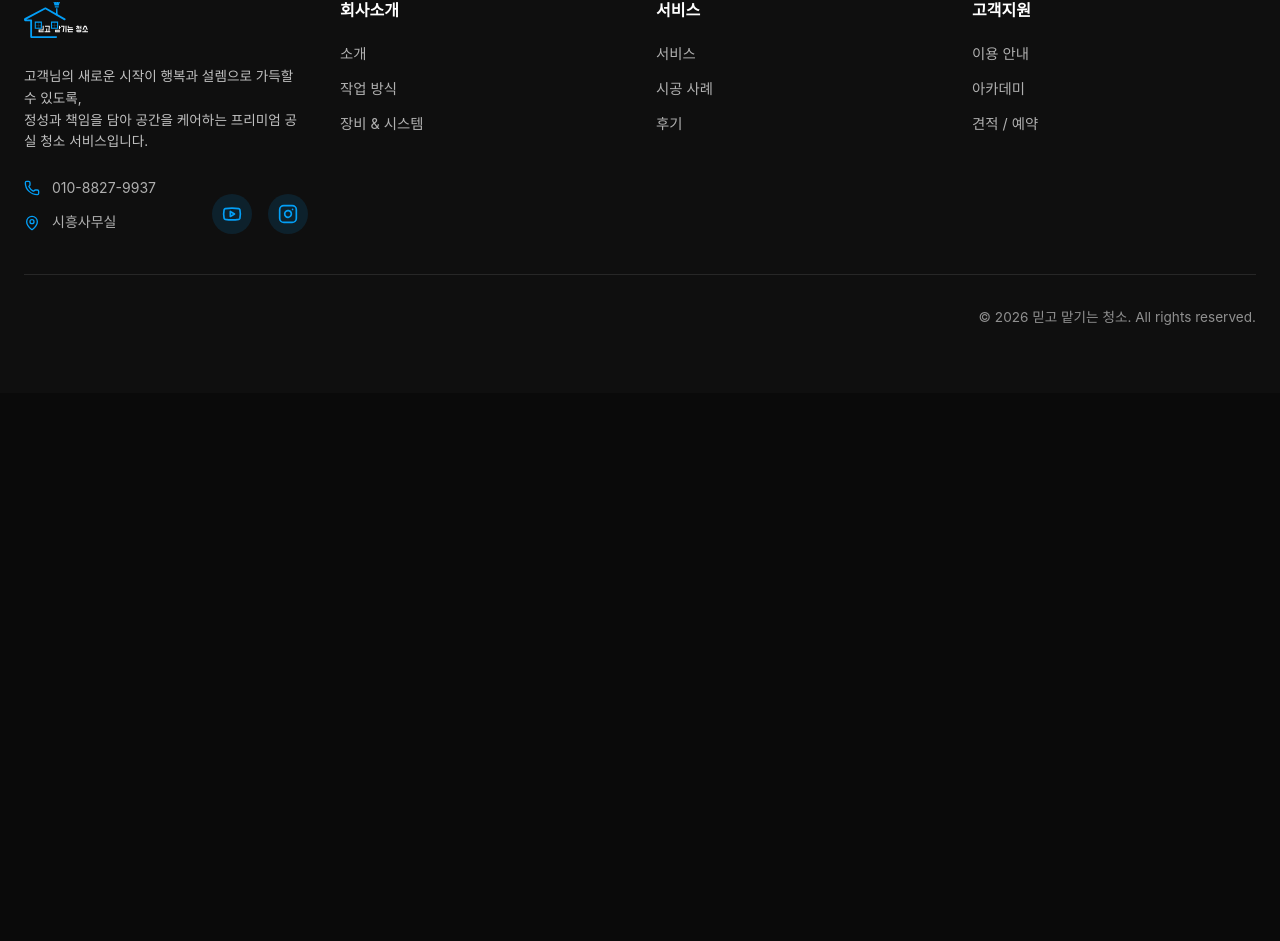
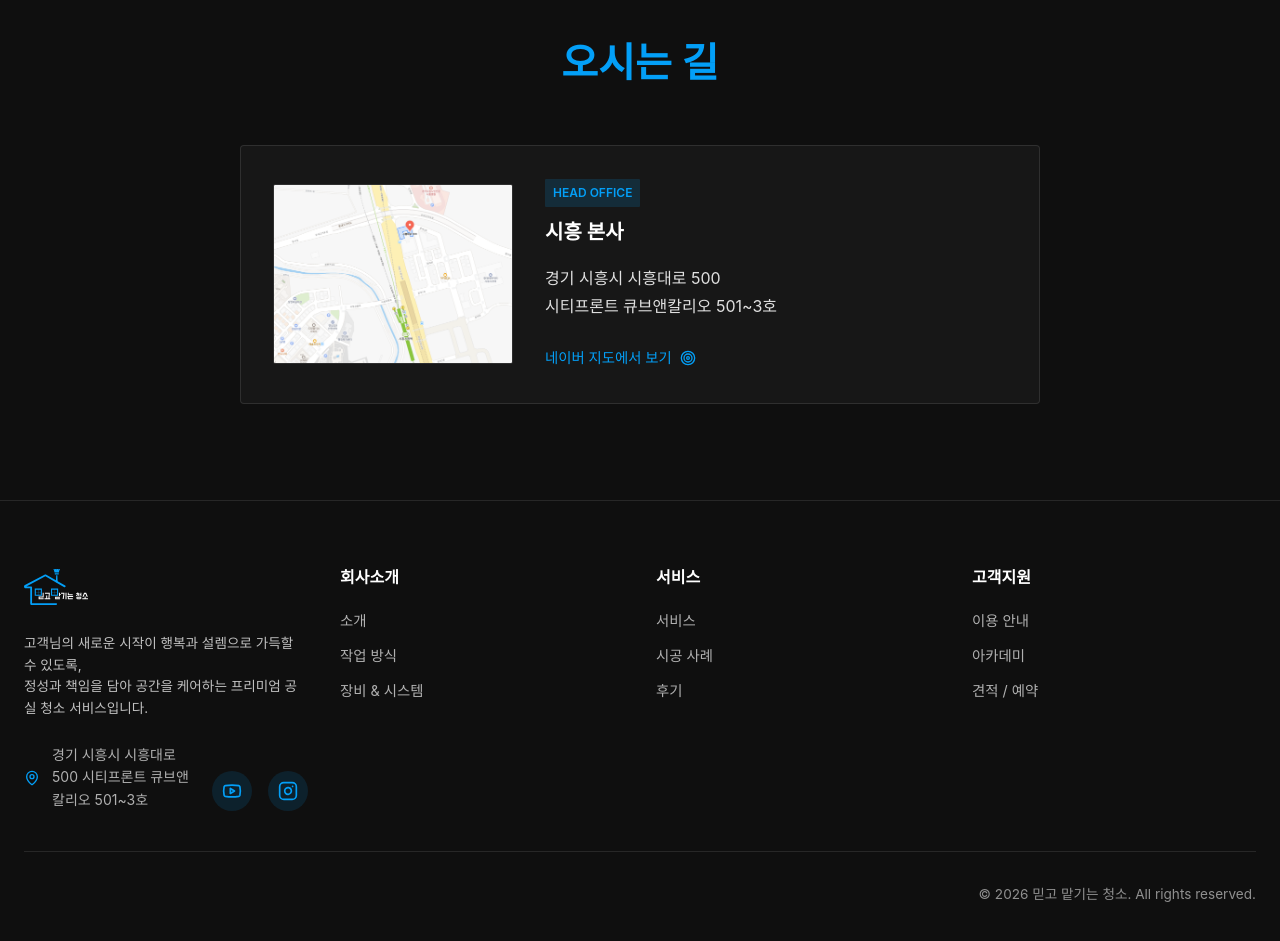
Before and after one commit to 1rrock/t_clean, a Next.js app: page /about in a window 1280 px wide. Shown: the part 1691-2632 px from the top of the page. Before the commit the page ends 2084 px from the top, so only its background shows below. Built offline with nearby package versions, Linux system fonts and the light colour scheme; a web font is replaced by a local one; what @mui/material-nextjs would draw is missing.

Commit message:
feat: update footer contact information and add location map image, adjust hero text color, and refine about page philosophy icons

```diff
--- a/app/about/page.tsx
+++ b/app/about/page.tsx
@@ -166,6 +166,132 @@ export default function AboutPage() {
 					</Box>
 				</Container>
 			</Box>
+
+			{/* Directions Section - 오시는 길 */}
+			<Box
+				sx={{
+					py: { xs: 8, md: 12 },
+					backgroundColor: colors.background.dark,
+				}}
+			>
+				<Container maxWidth="lg">
+					<motion.div
+						initial="hidden"
+						whileInView="visible"
+						viewport={{ once: true }}
+						variants={fadeInUp}
+					>
+						<Box
+							component="h3"
+							sx={{
+								...commonStyles.sectionTitle,
+								textAlign: 'center',
+								mb: 6,
+							}}
+						>
+							오시는 길
+						</Box>
+
+						<Box
+							component="a"
+							href="https://map.naver.com/v5/search/경기%20시흥시%20시흥대로%20500"
+							target="_blank"
+							rel="noopener noreferrer"
+							sx={{
+								display: 'block',
+								textDecoration: 'none',
+								color: colors.text.primary,
+								maxWidth: 800,
+								mx: 'auto',
+								p: 4,
+								borderRadius: 2,
+								border: `1px solid ${colors.border.default}`,
+								backgroundColor: colors.background.card,
+								transition: 'all 0.3s ease',
+								'&:hover': {
+									transform: 'translateY(-4px)',
+									boxShadow: colors.shadow.hover,
+									borderColor: colors.border.hover,
+									'& .map-image': {
+										transform: 'scale(1.1)',
+									},
+								},
+							}}
+						>
+							<Box sx={{ display: 'flex', flexDirection: { xs: 'column', md: 'row' }, alignItems: 'center', gap: 4 }}>
+								{/* Map Image */}
+								<Box
+									sx={{
+										width: { xs: '100%', md: 240 },
+										height: 180,
+										borderRadius: 1,
+										overflow: 'hidden',
+										border: `1px solid ${colors.border.default}`,
+										position: 'relative',
+									}}
+								>
+									<Box
+										component="img"
+										src="/images/location_map.png"
+										alt="Map of Siheung Office Location"
+										className="map-image"
+										sx={{
+											width: '100%',
+											height: '100%',
+											objectFit: 'cover',
+											transition: 'transform 0.5s ease',
+										}}
+									/>
+								</Box>
+
+								<Box sx={{ flex: 1, textAlign: { xs: 'center', md: 'left' } }}>
+									<Box sx={{ mb: 2 }}>
+										<Box
+											component="span"
+											sx={{
+												display: 'inline-block',
+												px: 1,
+												py: 0.5,
+												mb: 1,
+												borderRadius: 0.5,
+												backgroundColor: 'rgba(3, 159, 247, 0.15)', // colors.primary.light is #CEECFD which is too light for bg, using custom alpha
+												color: colors.primary.main,
+												fontSize: '0.75rem',
+												fontWeight: 600,
+											}}
+										>
+											HEAD OFFICE
+										</Box>
+										<Box component="h4" sx={{ fontSize: '1.25rem', fontWeight: 600, mb: 0.5 }}>
+											시흥 본사
+										</Box>
+									</Box>
+
+									<Box sx={{ color: colors.text.secondary, mb: 3 }}>
+										경기 시흥시 시흥대로 500
+										<br />
+										시티프론트 큐브앤칼리오 501~3호
+									</Box>
+
+									<Box
+										sx={{
+											display: 'inline-flex',
+											alignItems: 'center',
+											gap: 1,
+											color: colors.primary.main,
+											fontWeight: 500,
+											fontSize: '0.9rem',
+										}}
+									>
+										네이버 지도에서 보기
+										<Target size={16} />
+									</Box>
+								</Box>
+							</Box>
+						</Box>
+					</motion.div>
+				</Container>
+			</Box>
 		</Box>
 	);
 }
--- a/app/layout.tsx
+++ b/app/layout.tsx
@@ -96,7 +96,6 @@ export default function RootLayout({
               name: '믿고 맡기는 청소',
               description: '프리미엄 공실 청소 서비스 전문가',
               url: 'https://t-clean.vercel.app',
-              telephone: '010-8827-9937',
               address: {
                 '@type': 'PostalAddress',
                 streetAddress: '시흥',
--- a/src/components/layout/Footer.tsx
+++ b/src/components/layout/Footer.tsx
@@ -1,34 +1,34 @@
 'use client';
 
-import {Box, Container, Divider, Typography} from '@mui/material';
-import {Instagram, Youtube, Phone, MapPin} from 'lucide-react';
+import { Box, Container, Divider, Typography } from '@mui/material';
+import { Instagram, Youtube, Phone, MapPin } from 'lucide-react';
 import Image from 'next/image';
 import Link from 'next/link';
-import {colors} from "@/lib/theme/colors";
+import { colors } from "@/lib/theme/colors";
 
 const footerMenus = [
     {
         title: '회사소개',
         links: [
-            {label: '소개', href: '/about'},
-            {label: '작업 방식', href: '/how-we-work'},
-            {label: '장비 & 시스템', href: '/equipment'},
+            { label: '소개', href: '/about' },
+            { label: '작업 방식', href: '/how-we-work' },
+            { label: '장비 & 시스템', href: '/equipment' },
         ],
     },
     {
         title: '서비스',
         links: [
-            {label: '서비스', href: '/service'},
-            {label: '시공 사례', href: '/case-study'},
-            {label: '후기', href: '/review'},
+            { label: '서비스', href: '/service' },
+            { label: '시공 사례', href: '/case-study' },
+            { label: '후기', href: '/review' },
         ],
     },
     {
         title: '고객지원',
         links: [
-            {label: '이용 안내', href: '/notice'},
-            {label: '아카데미', href: '/academy'},
-            {label: '견적 / 예약', href: '/reservation'},
+            { label: '이용 안내', href: '/notice' },
+            { label: '아카데미', href: '/academy' },
+            { label: '견적 / 예약', href: '/reservation' },
         ],
     },
 ];
@@ -40,7 +40,7 @@ export default function Footer() {
             sx={{
                 backgroundColor: colors.background.dark,
                 color: 'white',
-                py: {xs: 6, md: 8},
+                py: { xs: 6, md: 8 },
                 borderTop: `1px solid ${colors.border.default}`,
             }}
         >
@@ -49,20 +49,20 @@ export default function Footer() {
                 <Box
                     sx={{
                         display: 'grid',
-                        gridTemplateColumns: {xs: '1fr', md: 'repeat(2, 1fr)', lg: 'repeat(4, 1fr)'},
-                        gap: {xs: 3, md: 4},
+                        gridTemplateColumns: { xs: '1fr', md: 'repeat(2, 1fr)', lg: 'repeat(4, 1fr)' },
+                        gap: { xs: 3, md: 4 },
                         mb: 5,
                     }}
                 >
                     {/* 로고 & 소개 */}
                     <Box>
-                        <Box sx={{mb: 3, position: 'relative', width: 64, height: 44}}>
+                        <Box sx={{ mb: 3, position: 'relative', width: 64, height: 44 }}>
                             <Image
                                 src="/logo.svg"
                                 alt="믿고 맡기는 청소"
                                 fill
                                 sizes="64px"
-                                style={{objectFit: 'contain'}}
+                                style={{ objectFit: 'contain' }}
                             />
                         </Box>
                         <Typography variant="body2" sx={{
@@ -73,29 +73,23 @@ export default function Footer() {
                             color: colors.text.secondary
                         }}>
                             고객님의 새로운 시작이 행복과 설렘으로 가득할 수 있도록,
-                            <br/>
+                            <br />
                             정성과 책임을 담아 공간을 케어하는 프리미엄 공실 청소 서비스입니다.
                         </Typography>
 
                         {/* 연락처 정보 */}
-                        <Box sx={{display: 'flex', gap: 1.5}}>
-                            <Box sx={{display: 'flex', flexDirection: 'column', gap: 1.5, flexGrow: 1}}>
-                                <Box sx={{display: 'flex', alignItems: 'center', gap: 1.5}}>
-                                    <Phone size={16} color={colors.primary.main} style={{flexShrink: 0}}/>
-                                    <Typography variant="body2" sx={{color: colors.text.tertiary}}>
-                                        010-8827-9937
-                                    </Typography>
-                                </Box>
-                                <Box sx={{display: 'flex', alignItems: 'center', gap: 1.5}}>
-                                    <MapPin size={16} color={colors.primary.main} style={{flexShrink: 0}}/>
-                                    <Typography variant="body2" sx={{color: colors.text.tertiary}}>
-                                        시흥사무실
+                        <Box sx={{ display: 'flex', gap: 1.5 }}>
+                            <Box sx={{ display: 'flex', flexDirection: 'column', gap: 1.5, flexGrow: 1 }}>
+                                <Box sx={{ display: 'flex', alignItems: 'center', gap: 1.5 }}>
+                                    <MapPin size={16} color={colors.primary.main} style={{ flexShrink: 0 }} />
+                                    <Typography variant="body2" sx={{ color: colors.text.tertiary }}>
+                                        경기 시흥시 시흥대로 500 시티프론트 큐브앤칼리오 501~3호
                                     </Typography>
                                 </Box>
                             </Box>
 
                             {/* 소셜 미디어 */}
-                            <Box sx={{display: 'flex', alignItems: 'end', gap: 2}}>
+                            <Box sx={{ display: 'flex', alignItems: 'end', gap: 2 }}>
                                 <Link
                                     href="https://www.youtube.com/@%EB%AF%BF%EA%B3%A0%EB%A7%A1%EA%B8%B0%EB%8A%94%EC%B2%AD%EC%86%8C-f8n"
                                     target="_blank" rel="noopener noreferrer">
@@ -117,7 +111,7 @@ export default function Footer() {
                                             },
                                         }}
                                     >
-                                        <Youtube size={20}/>
+                                        <Youtube size={20} />
                                     </Box>
                                 </Link>
                                 <Link href="https://www.instagram.com/t_cleaning_/" target="_blank" rel="noopener noreferrer">
@@ -139,7 +133,7 @@ export default function Footer() {
                                             },
                                         }}
                                     >
-                                        <Instagram size={20}/>
+                                        <Instagram size={20} />
                                     </Box>
                                 </Link>
                             </Box>
@@ -150,12 +144,12 @@ export default function Footer() {
                     {footerMenus.map((menu, idx) => (
                         <Box key={idx}>
                             <Typography variant="h6"
-                                        sx={{mb: 2.5, fontWeight: 600, fontSize: '1rem', color: colors.text.primary}}>
+                                sx={{ mb: 2.5, fontWeight: 600, fontSize: '1rem', color: colors.text.primary }}>
                                 {menu.title}
                             </Typography>
-                            <Box sx={{display: 'flex', flexDirection: 'column', gap: 1.5}}>
+                            <Box sx={{ display: 'flex', flexDirection: 'column', gap: 1.5 }}>
                                 {menu.links.map((link, linkIdx) => (
-                                    <Link key={linkIdx} href={link.href} style={{textDecoration: 'none'}}>
+                                    <Link key={linkIdx} href={link.href} style={{ textDecoration: 'none' }}>
                                         <Typography
                                             variant="body2"
                                             sx={{
@@ -177,7 +171,7 @@ export default function Footer() {
                     ))}
                 </Box>
 
-                <Divider sx={{my: 4, borderColor: colors.border.default}}/>
+                <Divider sx={{ my: 4, borderColor: colors.border.default }} />
 
                 {/* 하단 - 소셜 미디어 & 저작권 */}
                 <Box
@@ -185,14 +179,14 @@ export default function Footer() {
                         display: 'flex',
                         justifyContent: 'end',
                         alignItems: 'center',
-                        flexWrap: {xs: 'wrap', md: 'nowrap'},
+                        flexWrap: { xs: 'wrap', md: 'nowrap' },
                         gap: 2,
                     }}
                 >
 
                     {/* 저작권 */}
                     <Typography variant="body2" sx={{
-                        textAlign: {xs: 'left', md: 'right'},
+                        textAlign: { xs: 'left', md: 'right' },
                         opacity: 0.8,
                         color: colors.text.tertiary,
                         fontSize: '0.85rem'
--- a/src/components/sections/Hero.tsx
+++ b/src/components/sections/Hero.tsx
@@ -70,7 +70,7 @@ export default function Hero() {
                             fontSize: { xs: '2.5rem', md: '4rem' },
                             fontWeight: 700,
                             mb: 0,
-                            color: colors.primary.main,
+                            color: colors.text.dark,
                         }}
                     >
                         하루 한 집,
--- a/src/lib/seo/config.ts
+++ b/src/lib/seo/config.ts
@@ -4,7 +4,6 @@ export const SITE_CONFIG = {
   baseUrl: 'https://t-clean.vercel.app',
   siteName: '믿고 맡기는 청소',
   description: '프리미엄 공실 청소 서비스',
-  businessPhone: '010-8827-9937',
   businessLocation: '시흥사무실',
 
   // 검색 엔진 설정 (적용 전 검증 코드 발급받아야 함)
--- a/src/lib/seo/schema.ts
+++ b/src/lib/seo/schema.ts
@@ -5,7 +5,6 @@
 export interface Organization {
   name: string;
   url: string;
-  telephone: string;
   address: {
     streetAddress?: string;
     addressCountry: string;
@@ -44,7 +43,6 @@ export function createOrganizationSchema(): Organization {
   return {
     name: '믿고 맡기는 청소',
     url: 'https://t-clean.vercel.app',
-    telephone: '010-8827-9937',
     address: {
       streetAddress: '시흥사무실',
       addressCountry: 'KR',
```
Also changed, not shown: app/academy/page.tsx (+0 -7 lines), src/components/sections/PageHero.tsx (+10 -10 lines), public/images/location_map.png (added). Lines whose indentation alone changed are shown as unchanged.
